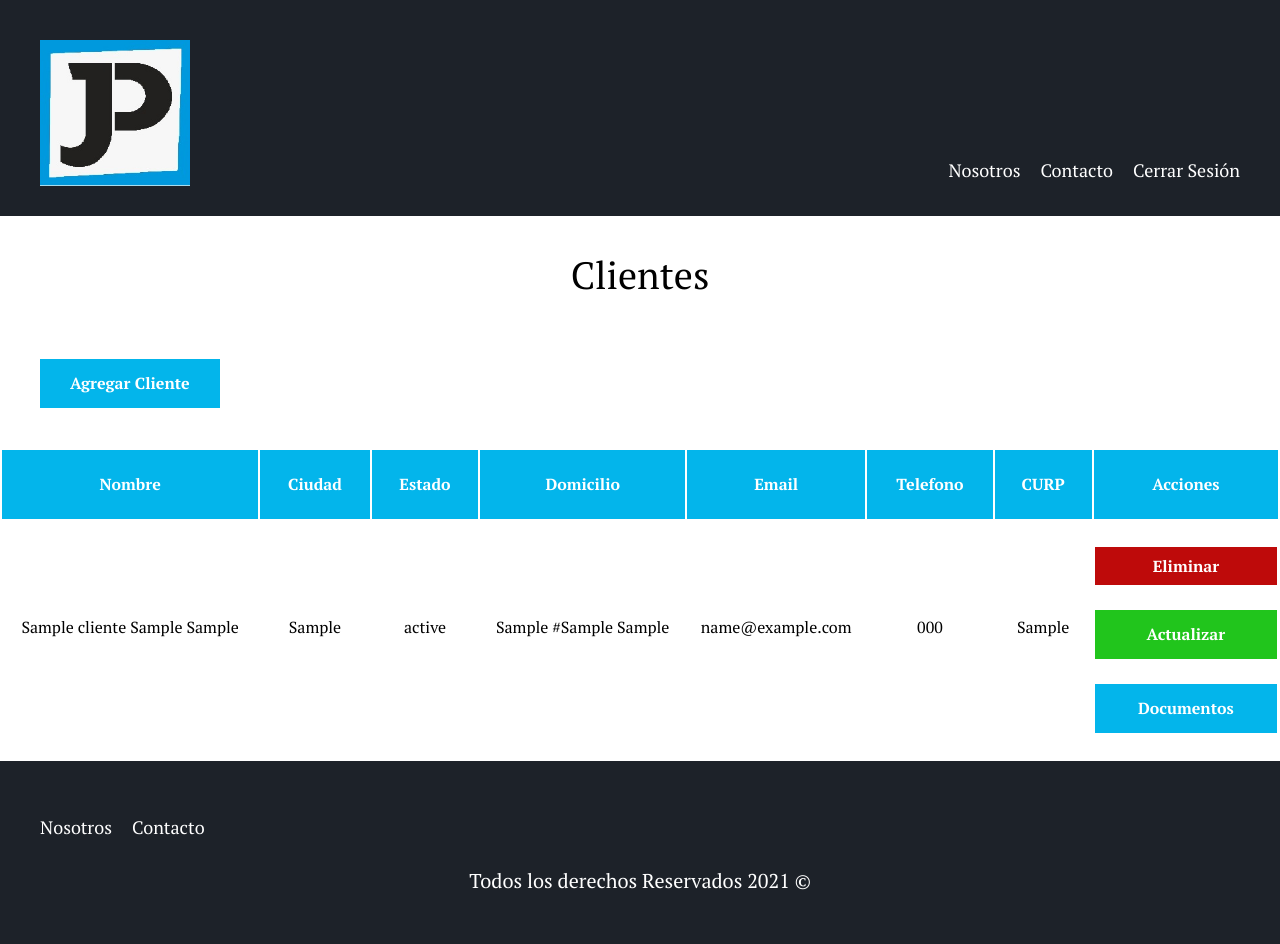
After one commit to Jen412/Proyecto-Areli-Rosario, a PHP site: page /admin/Clientes/clientes.php in a window 1280 px wide. The commit adds this page. Run offline with PHP 8.4, Linux system fonts and the light colour scheme; the visitor is signed in with stand-in values (Sample User, id 1); tables that the repository leaves empty or names only in its code hold one stand-in row (values such as "Sample post").

Commit message:
Cambios 22/05/2021

```diff
--- /dev/null
+++ b/admin/Clientes/clientes.php
@@ -0,0 +1,59 @@
+<?php
+    require '../../includes/funciones.php';
+    require '../../includes/config/database.php';
+
+    $auth = estaAutenticado();
+    if (!$auth) {
+        header('location: /');
+    }
+    inlcuirTemplate("header");
+
+    $db = conectarDB();
+    $query ="SELECT Id_Clientes,  Nom, ApeP, ApeM, Ciudad, Estado, Calle, NumCasa, Colonia, Email, Telefono, Curp  FROM Clientes;";
+    $resultado = mysqli_query($db, $query);
+?>
+
+
+    <main class="contenedor seccion">
+        <h1>Clientes</h1>
+        <a href="crear.php" class="boton-azul">Agregar Cliente</a>
+    </main>
+
+    <table class="clientes">
+            <thead>
+                <tr>
+                    <th>Nombre</th>
+                    <th>Ciudad</th>
+                    <th>Estado</th>
+                    <th>Domicilio</th>
+                    <th>Email</th>
+                    <th>Telefono</th>
+                    <th>CURP</th>
+                    <th>Acciones</th>
+                </tr>
+            </thead>
+
+            <tbody>
+                <?php while ($cliente = mysqli_fetch_assoc($resultado)):?>
+                <tr>
+                    <td><?php echo $cliente['Nom'] .' '.$cliente['ApeP'].' '.$cliente['ApeM'];?></td>
+                    <td><?php echo $cliente['Ciudad'];?></td>
+                    <td><?php echo $cliente['Estado'];?></td>
+                    <td><?php echo $cliente['Calle'].' '.'#'.$cliente['NumCasa'].' '.$cliente['Colonia'];?></td>
+                    <td><?php echo $cliente['Email']?></td>
+                    <td><?php echo $cliente['Telefono']?></td>
+                    <td><?php echo $cliente['Curp']?></td>
+                    <td>
+                        <form action="" method="POST" class="w-100">
+                            <input type="hidden" name="id" value = "<?php echo $cliente['Id_Clientes'];?>">
+                            <input type="submit" class="boton-rojo-block" value="Eliminar">
+                        </form>
+                        <a href="admin/propiedades/actualizar.php?id=<?php echo $cliente['Id_Clientes'];?>" class="boton-verde-block" >Actualizar</a>
+                        <a href="admin/propiedades/documentos.php?id=<?php echo $cliente['Id_Clientes'];?>" class="boton-azul-block" >Documentos</a>
+                    </td>
+                </tr>
+                <?php endwhile;?>
+            </tbody>
+        </table>
+
+<?php inlcuirTemplate("footer");   ?>
--- a/includes/templates/header.php
+++ b/includes/templates/header.php
@@ -14,7 +14,7 @@
     <meta charset="UTF-8">
     <meta http-equiv="X-UA-Compatible" content="IE=edge">
     <meta name="viewport" content="width=device-width, initial-scale=1.0">
-    <link rel="stylesheet" href="build/css/app.css">
+    <link rel="stylesheet" href="/build/css/app.css">
     <title>Gestor Juridico</title>
 </head>
 <body>
@@ -22,7 +22,7 @@
     <div class="contenedor contenido-header">
         <div class="barra">
             <a href="/">
-                <img src="build/img/logo.jpeg" alt="Imagen Logo">
+                <img src="/build/img/logo.jpeg" alt="Imagen Logo">
             </a>
             <div class="derecha">
                 <nav class="navegacion">
--- a/src/scss/app.scss
+++ b/src/scss/app.scss
@@ -7,6 +7,7 @@
 
 //internas
 @import 'internas/admin';
+@import 'internas/clientes';
 
 //layout
 @import 'layout/header';
--- a/src/scss/base/_botones.scss
+++ b/src/scss/base/_botones.scss
@@ -22,3 +22,7 @@
 .boton-azul-m{
     @include boton($azulM, inline-block);
 }
+
+.boton-verde-block{
+    @include boton($verde, block);
+}
--- a/src/scss/base/_variables.scss
+++ b/src/scss/base/_variables.scss
@@ -18,6 +18,7 @@ $blanco: #FFFFFF;
 $gris: #e1e1e1;
 $grisOscuro: #1d2229;
 $rojo: #be0a0a;
+$verde: #21c51c;
 
 $separacion: 5rem;
 
--- /dev/null
+++ b/src/scss/internas/_clientes.scss
@@ -0,0 +1,17 @@
+table.clientes{
+    margin-top: 4rem;
+    width: 100%;
+    border-spacing: 1;
+    thead{
+        background-color: $azul;
+        th{
+            color: $blanco;
+            padding: 2rem;
+        }
+    }
+    tbody{
+        td{
+            text-align: center;
+        }
+    }
+}
```
Also changed, not shown: admin/index.php (+10 -6 lines), build/css/app.css.
